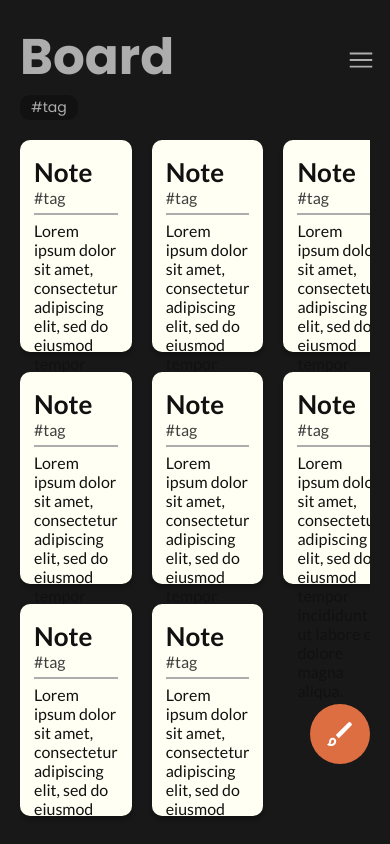
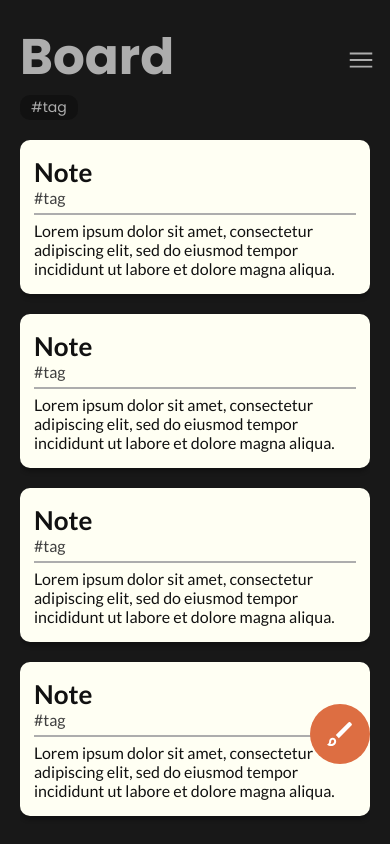
Before and after one commit to codeandjoy/HasteNote, a React (Create React App) app: page / in a window 390 px wide. Built offline with nearby package versions, Linux system fonts and the light colour scheme.

Commit message:
Made masonry layout responsive, fixed key warning

```diff
--- a/src/components/MasonryGrid/MasonryGrid.js
+++ b/src/components/MasonryGrid/MasonryGrid.js
@@ -21,8 +21,8 @@ const MasonryGrid = ({ children, numCols, colGap, rowGap, className }) => {
     return (
         <div className={ "masonry-grid "+ className } style={{gap:colGap}}>
             {
-                masonry.map(col => (
-                    <div className="masonry-col" style={{gap:rowGap}}>
+                masonry.map((col, idx) => (
+                    <div key={ idx } className="masonry-col" style={{gap:rowGap}}>
                         { col.map(component => component) }
                     </div>
                 ))
--- a/src/components/Notes/NotesGrid.js
+++ b/src/components/Notes/NotesGrid.js
@@ -8,6 +8,7 @@ import MDNote from "./MDNote";
 
 import "./css/NotesGrid.css";
 import MasonryGrid from "../MasonryGrid/MasonryGrid";
+import { useMediaQuery } from "react-responsive";
 
 const notesVariants = {
     initial: { opacity: 0 },
@@ -19,6 +20,10 @@ const NotesGrid = () => {
     const activeBoardNotesFilteredByTags = useRecoilValue(activeBoardNotesFilteredByTagsState);
     const isBoardsMenuOpen = useRecoilValue(boardsMenuOpenState);
 
+    const is2Col = useMediaQuery({ query: '(max-width: 800px)' });
+    const is1Col = useMediaQuery({ query: '(max-width: 500px)' });
+    const numCols = (()=>{if(is1Col) return 1; if(is2Col) return 2; return 3})();
+
     return (
         <motion.div
             variants={ notesVariants }
@@ -29,7 +34,7 @@ const NotesGrid = () => {
         >
             { !!activeBoardNotesFilteredByTags.length &&
                 <MasonryGrid
-                    numCols={ 3 } // make responsive based on max-width
+                    numCols={ numCols }
                     colGap={ 20 }
                     rowGap={ 20 }
                 >
```
